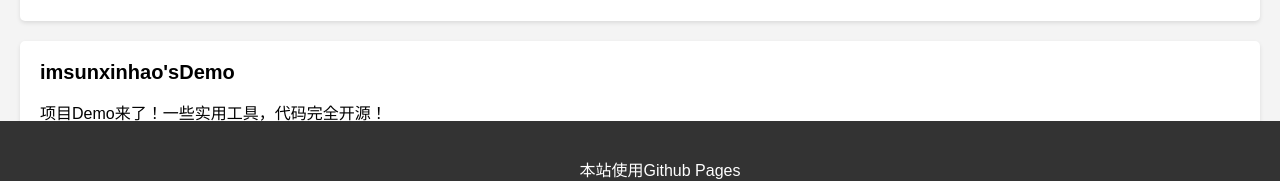
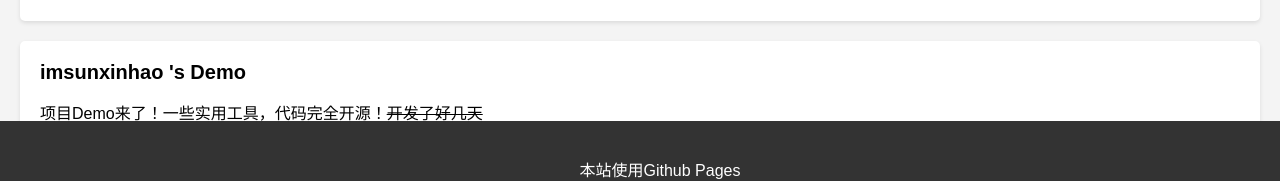
Before and after one commit to wojiaosunxinhao/blog, a plain HTML site: page index.html in a window 1280 px wide. Shown: the part 559-740 px from the top of the page. Drawn offline with Linux system fonts and the light colour scheme.

Commit message:
Update index.html

```diff
--- a/index.html
+++ b/index.html
@@ -112,8 +112,8 @@
 			<img src="https://badges.toozhao.com/badges/01HQZWGEGZQ1FRRS4MNBXXJ4B8/blue.svg" />
 		</div>
 	<div class="post">
-            <a href = "https://imsunxinhao.rth10.com" class = "text">imsunxinhao'sDemo</a>
-            <p>项目Demo来了！一些实用工具，代码完全开源！</p>
+            <a href = "https://imsunxinhao.rth10.com" class = "text">imsunxinhao 's Demo</a>
+            <p>项目Demo来了！一些实用工具，代码完全开源！<del>开发了好几天</del></p>
         </div>
         <div class="post">
             <a href = ".\w1.html" class = "text">洛谷P1001题解</a>
```
